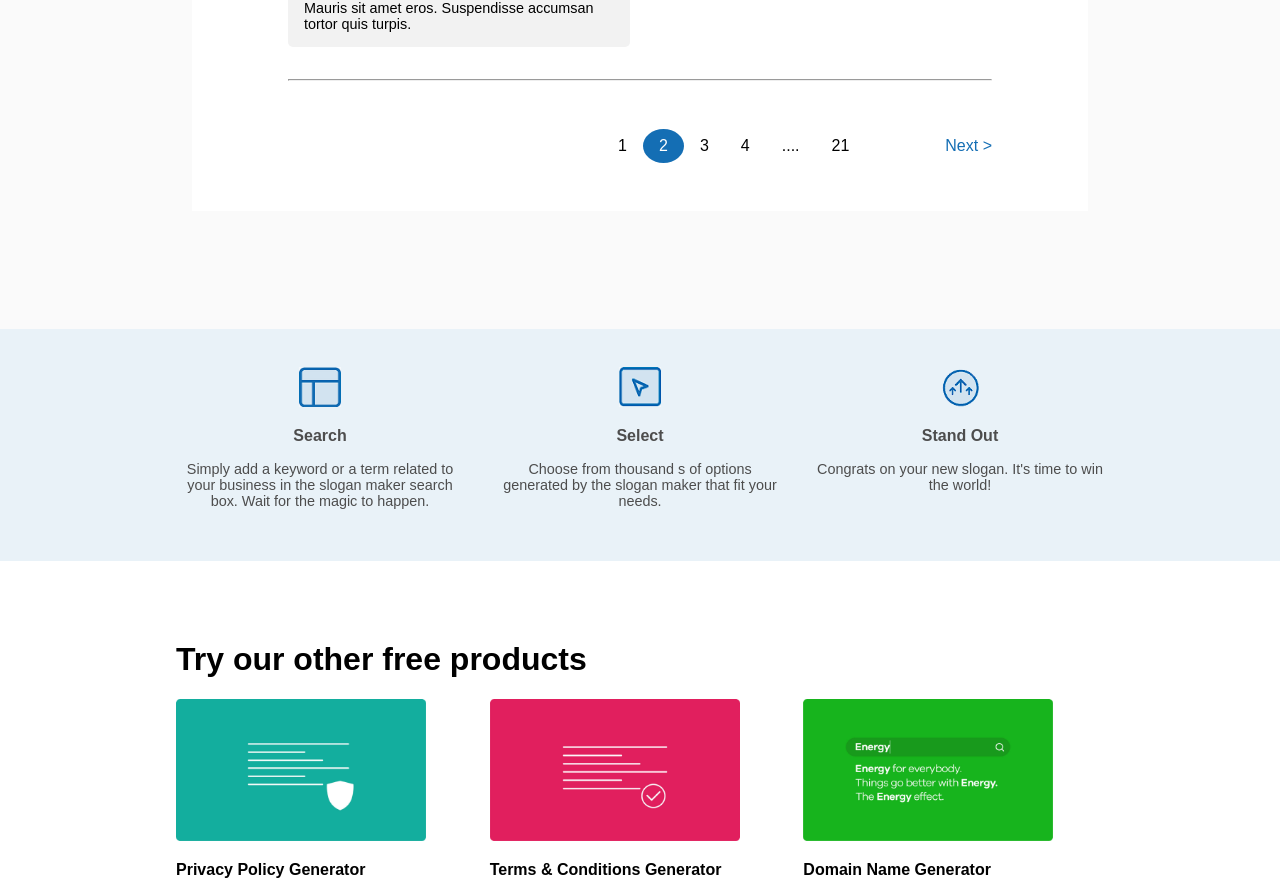
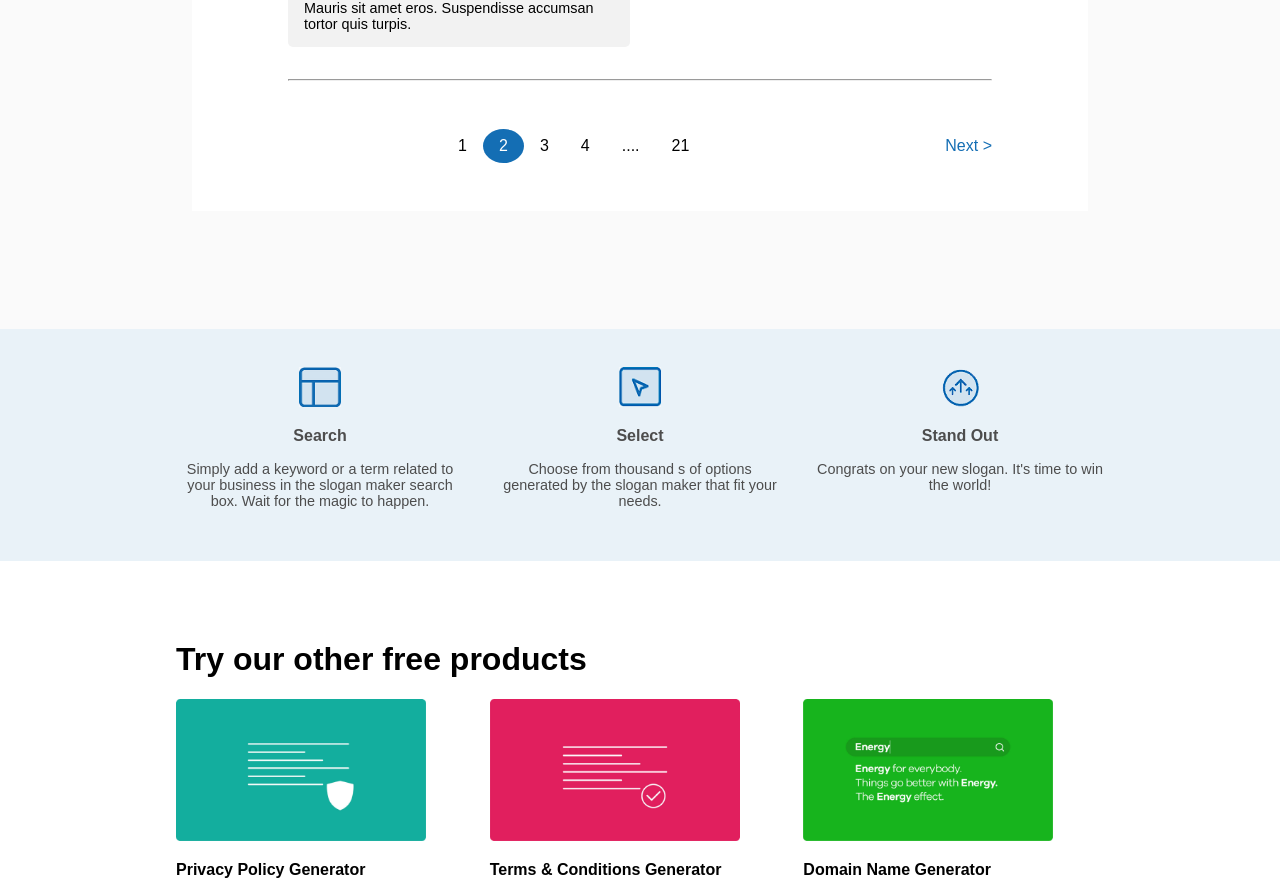
Before and after one commit to codefromrvk/dukaan-demo, a React (Create React App) app: page / in a window 1280 px wide. Shown: the part 1431-2319 px from the top of the page. Built offline with nearby package versions, Linux system fonts and the light colour scheme.

Commit message:
Update main.css

```diff
--- a/src/Components/Main/main.css
+++ b/src/Components/Main/main.css
@@ -81,7 +81,7 @@ hr {
   margin: 3rem 0px;
 }
 .links-wrapper {
-  margin-right: 5rem;
+  margin-right: 15rem;
 }
 
 .pagination a {
```
